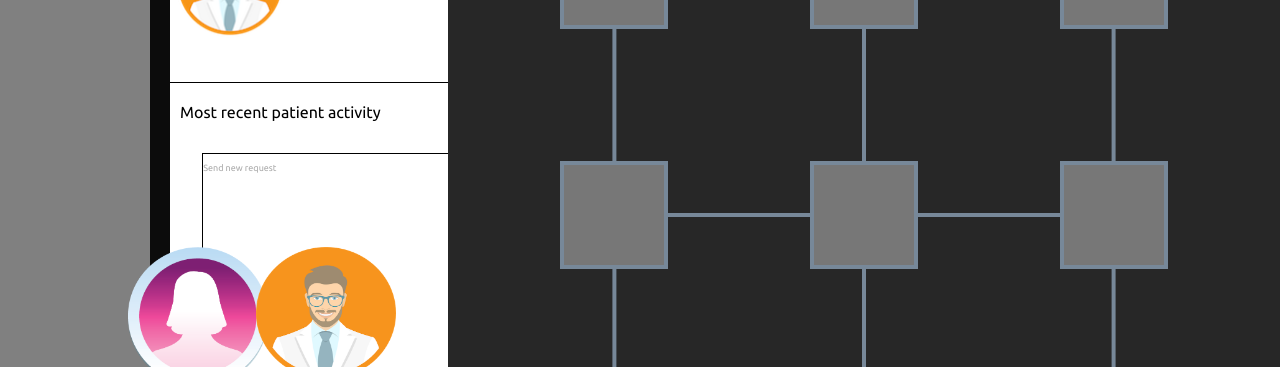
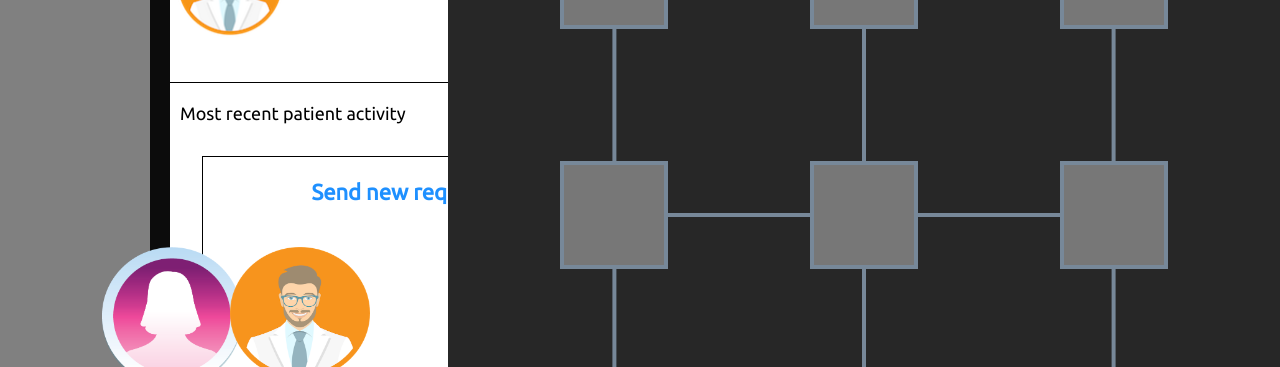
Before and after one commit to backnotprop/demo-deck, a React app: page / in a window 1280 px wide. Both pictures are taken after a click on the picture 326 px from the left and 750 px from the top of the page. Shown: the part 433-800 px from the top of the page. Built offline with nearby package versions, Linux system fonts and the light colour scheme.

Commit message:
resolution changes

```diff
--- a/package.json
+++ b/package.json
@@ -2,6 +2,7 @@
   "name": "cc",
   "version": "0.1.0",
   "private": true,
+  "homepage": "http://mdramos.github.io/demo-deck",
   "dependencies": {
     "react": "^16.1.0",
     "react-dom": "^16.1.0",
--- a/public/arrow.css
+++ b/public/arrow.css
@@ -53,7 +53,7 @@
 @-webkit-keyframes arrow-movement-up {
   0% {
     opacity: 0;
-    top: 80%;
+    top: 76%;
   }
   70% {
     opacity: 1;
@@ -66,7 +66,7 @@
 @keyframes arrow-movement-up {
   0% {
     opacity: 0;
-    top: 80%;
+    top: 76%;
   }
   70% {
     opacity: 1;
--- a/src/components/App/index.js
+++ b/src/components/App/index.js
@@ -21,7 +21,7 @@ const DoctorSelect = styled.img`
   position: absolute;
   width: 140px;
   height: 140px;
-  left: 20%;
+  left: 18%;
   top: 85%;
   cursor: pointer;
 `;
@@ -29,7 +29,7 @@ const PatientSelect = styled.img`
   position: absolute;
   width: 140px;
   height: 140px;
-  left: 10%;
+  left: 8%;
   top: 85%;
   cursor: pointer;
 `;
--- a/src/components/Sidebar/Profile.js
+++ b/src/components/Sidebar/Profile.js
@@ -100,9 +100,10 @@ const ProfileContainer = styled.div`
 
 const Body_P = styled.p`
   color: black;
-  font-size: 16px;
+  font-size: 18px;
   margin: 10px;
   margin-top: 20px;
+  margin-bottom: 0px;
 `;
 
 const P = styled.p`
@@ -189,6 +190,13 @@ class ProfileRows extends Component {
   }
 }
 
+const Doc_P = styled.p`
+  width: 100%;
+  text-align: center;
+  color: dodgerblue;
+  font-weight: bold;
+  font-size: 22px;
+`;
 class DoctorRows extends Component {
   render() {
     return (
@@ -199,9 +207,9 @@ class DoctorRows extends Component {
             <P green>crista-lee/entire-history</P>
           </li>
         ) : (
-          <p onClick={() => this.props.sendRequest("doctor")}>
+          <Doc_P onClick={() => this.props.sendRequest("doctor")}>
             Send new request
-          </p>
+          </Doc_P>
         )}
       </ul>
     );
```
